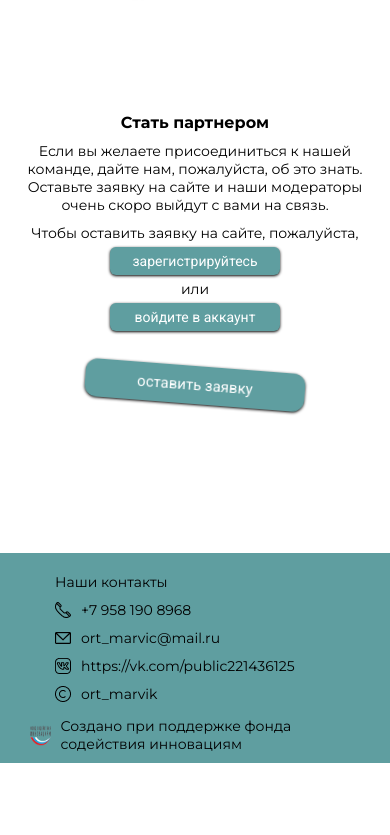
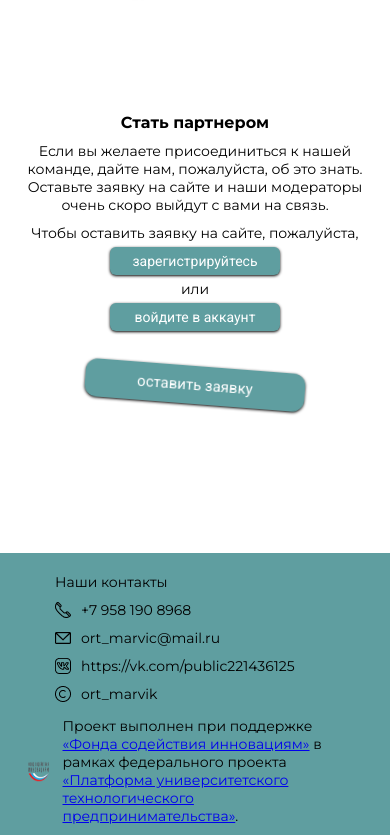
Before and after one commit to DImon1809/ort_marvik, a React (Create React App) app: page / in a window 390 px wide. Shown: the part 4153-4988 px from the top of the page. Before the commit the page ends 4916 px from the top, so only its background shows below. Built offline with nearby package versions, Linux system fonts and the light colour scheme.

Commit message:
add custom href

```diff
--- a/src/components/footer-section/FooterSection.scss
+++ b/src/components/footer-section/FooterSection.scss
@@ -23,33 +23,8 @@
     gap: 14px;
   }
 
-  // @media (max-width: 900px) {
-  //   justify-content: flex-start;
-  // }
-
-  // @media (max-width: 760px) {
-  //   padding: 20px 0;
-  // }
-
   .footer-contacts {
     width: 280px;
-
-    // @media (max-width: 1270px) {
-    //   width: 260px;
-    // }
-
-    // @media (max-width: 1070px) {
-    //   width: 240px;
-    // }
-
-    // @media (max-width: 900px) {
-    //   margin-left: 20px;
-    // }
-
-    // @media (max-width: 500px) {
-    //   margin-left: 10px;
-    //   margin-bottom: 10px;
-    // }
 
     p {
       font-size: 16px;
@@ -61,35 +36,6 @@
       @media (max-width: 1070px) {
         font-size: 14px;
       }
-
-      // @media (max-width: 760px) {
-      //   font-size: 13px;
-      // }
-
-      // @media (max-width: 500px) {
-      //   font-size: 12px;
-      // }
-
-      // @media (max-width: 1270px) {
-      //   font-size: 15px;
-      // }
-
-      // @media (max-width: 1070px) {
-      //   font-size: 14px;
-      // }
-
-      // @media (max-width: 760px) {
-      //   font-size: 13px;
-      // }
-
-      // @media (max-width: 660px) {
-      //   font-size: 12px;
-      //   font-weight: 500;
-      // }
-
-      // @media (max-width: 500px) {
-      //   font-size: 11px;
-      // }
     }
 
     ul {
@@ -118,13 +64,18 @@
   }
 
   .fond-m-wrapper {
-    // position: absolute;
-    // right: 10px;
-    // bottom: 10px;
     display: flex;
-    gap: 10px;
+    gap: 30px;
     align-items: center;
     margin: 0 auto;
+
+    @media (max-width: 800px) {
+      gap: 24px;
+    }
+
+    @media (max-width: 500px) {
+      gap: 14px;
+    }
 
     p {
       font-size: 16px;
@@ -136,27 +87,6 @@
       @media (max-width: 1070px) {
         font-size: 14px;
       }
-
-      // @media (max-width: 760px) {
-      //   font-size: 13px;
-      // }
-
-      // @media (max-width: 500px) {
-      //   font-size: 12px;
-      // }
-
-      // @media (max-width: 1070px) {
-      //   font-size: 12px;
-      //   font-weight: 500;
-      // }
-
-      // @media (max-width: 660px) {
-      //   font-size: 11px;
-      // }
-
-      // @media (max-width: 500px) {
-      //   font-size: 10px;
-      // }
     }
 
     .fond-m-image {
--- a/src/components/footer-section/FooterSection.tsx
+++ b/src/components/footer-section/FooterSection.tsx
@@ -49,7 +49,16 @@ const FooterSection: FC = () => {
           <img src={fondM} alt="#" />
         </div>
         <div className="fond-m-text">
-          <p>Создано при поддержке фонда содействия инновациям </p>
+          {/* <p>Создано при поддержке фонда содействия инновациям </p> */}
+          <p>
+            Проект выполнен при поддержке{" "}
+            <a href="https://fasie.ru/">«Фонда содействия инновациям»</a> в
+            рамках федерального проекта{" "}
+            <a href="https://univertechpred.ru/">
+              «Платформа университетского технологического предпринимательства»
+            </a>
+            .
+          </p>
         </div>
       </div>
     </footer>
--- a/src/components/main-section/MainSection.scss
+++ b/src/components/main-section/MainSection.scss
@@ -16,12 +16,20 @@
 
   .introduction-wrapper {
     width: 100%;
-    height: 500px;
+    height: 600px;
     display: flex;
     position: relative;
 
+    @media (max-width: 2000px) {
+      height: 500px;
+    }
+
     @media (max-width: 1100px) {
       height: 400px;
+    }
+
+    @media (max-width: 900px) {
+      height: 350px;
     }
 
     @media (max-width: 800px) {
@@ -175,11 +183,11 @@
     clip-path: polygon(50% 0, 100% 0, 100% 100%, 0% 100%);
 
     @media (max-width: 660px) {
+      clip-path: none;
       height: 70%;
     }
 
     @media (max-width: 500px) {
-      clip-path: none;
       height: 64%;
     }
 
```
Also changed, not shown: 1 other file (tests, documents, lock files or other folders).
